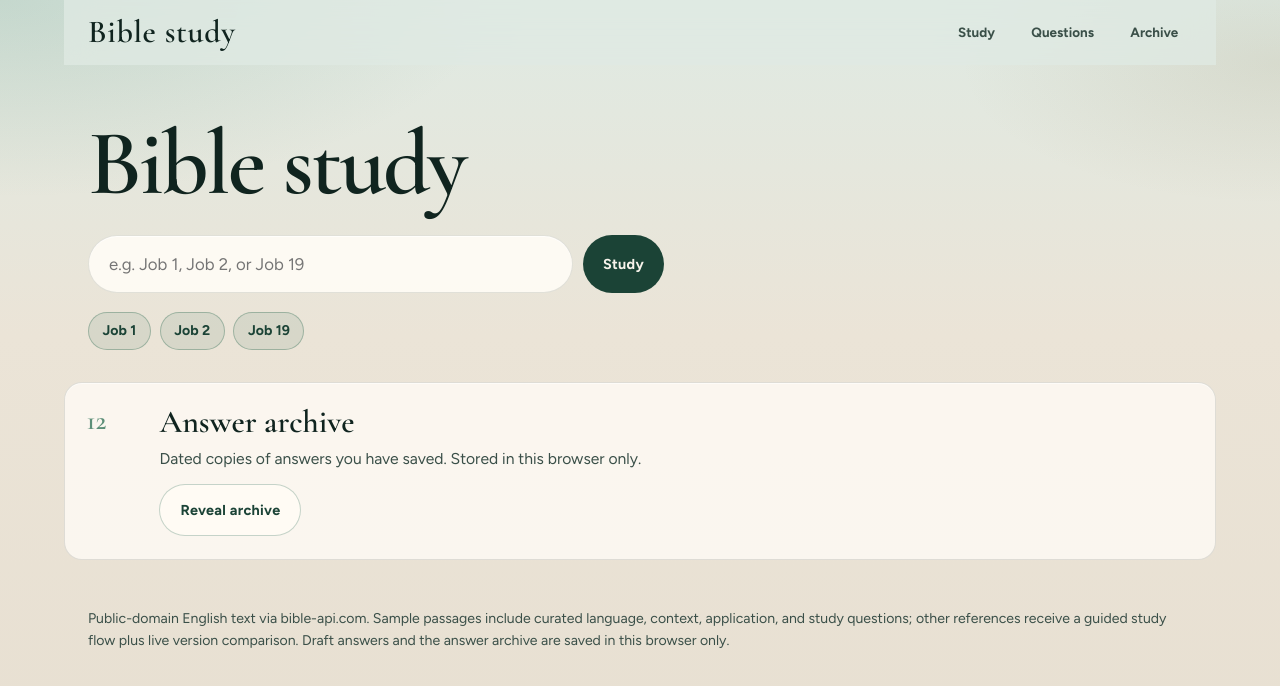
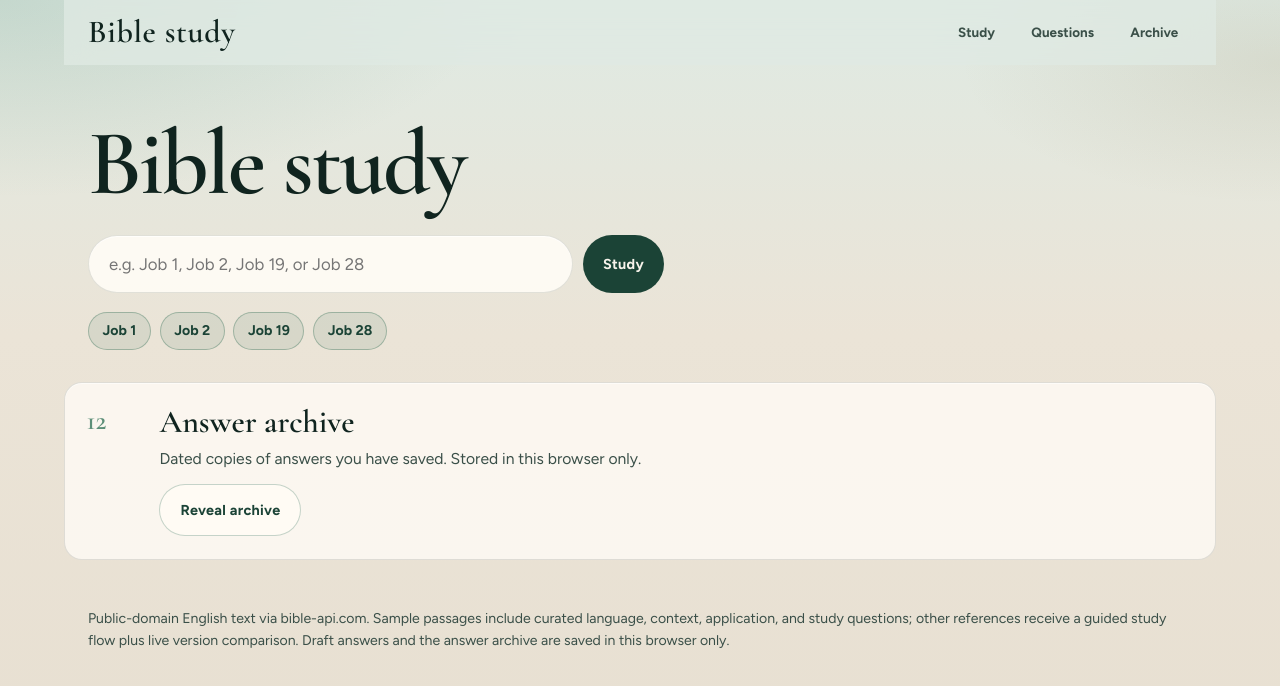
Before and after one commit to garywainwright-gif/Bible-study, a plain HTML site: page index.html in a window 1280 px wide. Drawn offline with nearby package versions, Linux system fonts and the light colour scheme.

Commit message:
Add files via upload

```diff
--- a/index.html
+++ b/index.html
@@ -36,7 +36,7 @@
           id="reference"
           name="reference"
           type="text"
-          placeholder="e.g. Job 1, Job 2, or Job 19"
+          placeholder="e.g. Job 1, Job 2, Job 19, or Job 28"
           autocomplete="off"
           spellcheck="false"
         />
@@ -47,6 +47,7 @@
         <button type="button" class="passage-chip is-featured" data-ref="Job 1">Job 1</button>
         <button type="button" class="passage-chip is-featured" data-ref="Job 2">Job 2</button>
         <button type="button" class="passage-chip is-featured" data-ref="Job 19">Job 19</button>
+        <button type="button" class="passage-chip is-featured" data-ref="Job 28">Job 28</button>
       </div>
     </section>
 
```
